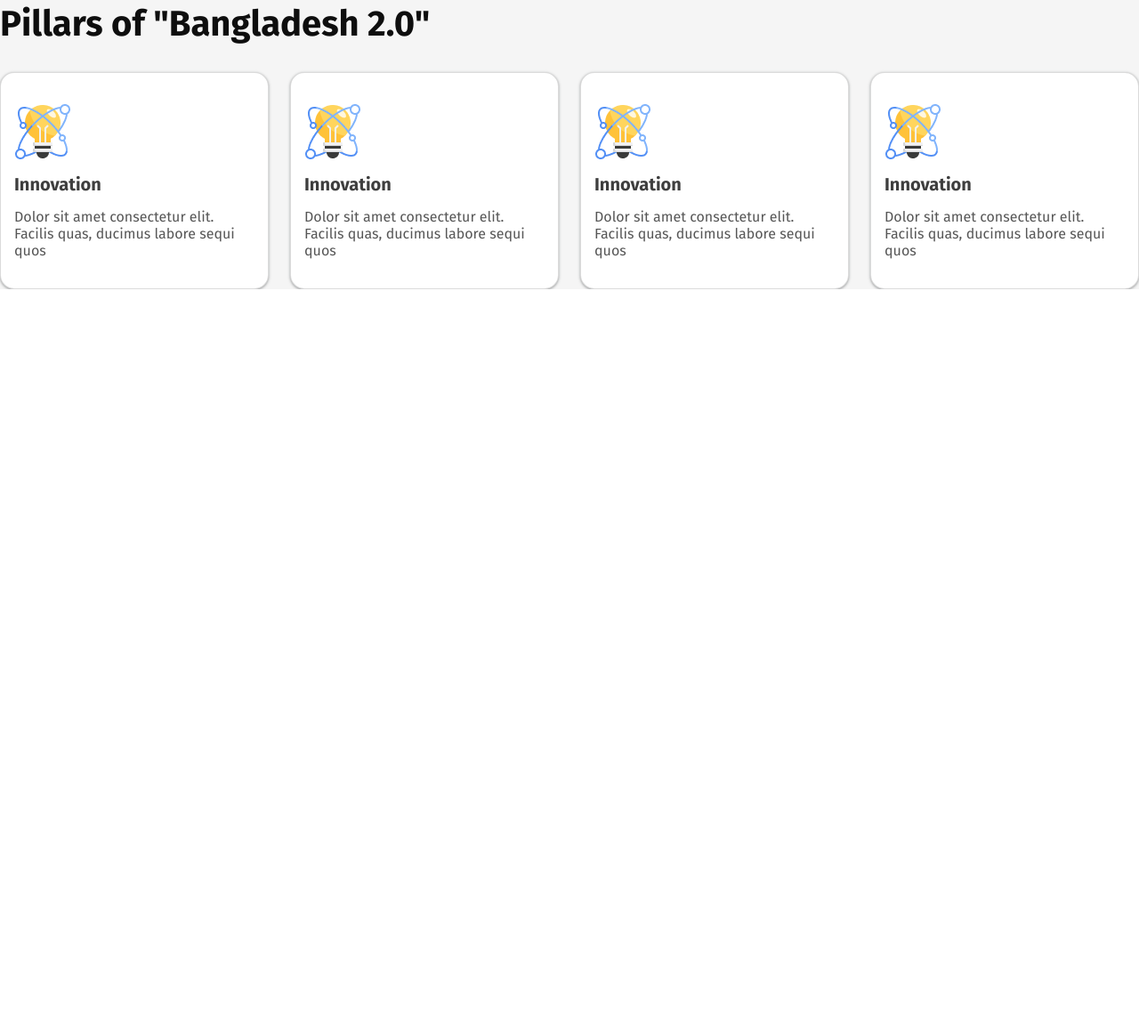
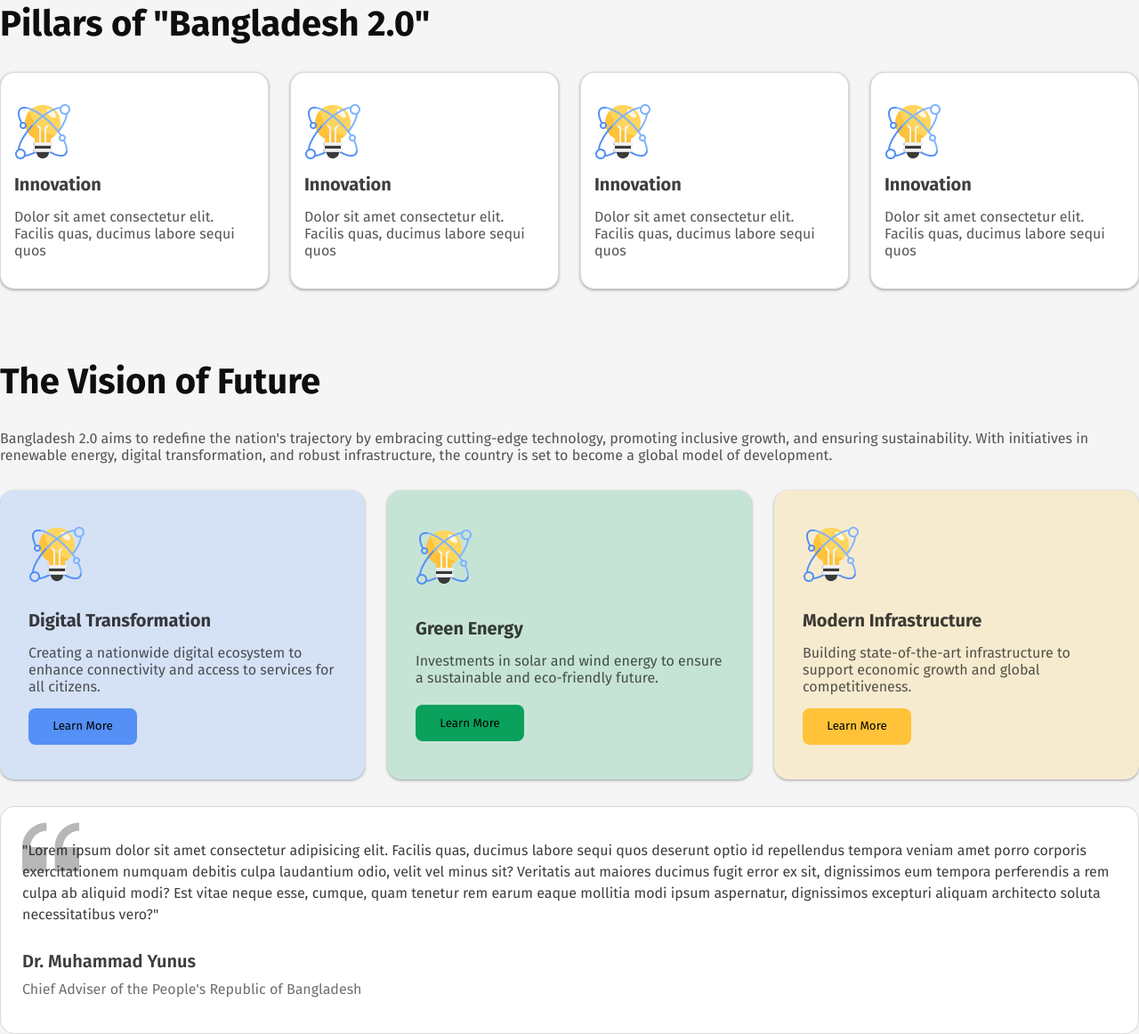
Before and after one commit to Mashruf-Ahmed55/assessment-01, a plain HTML site: page index.html in a window 1280 px wide. Shown: the part 777-1939 px from the top of the page at 89% size. Before the commit the page ends 1102 px from the top, so only its background shows below. Drawn offline with Linux system fonts and the light colour scheme.

Commit message:
feature section

```diff
--- a/index.html
+++ b/index.html
@@ -65,7 +65,7 @@
       </div>
     </section>
     <!-- Feature Section -->
-    <!-- <section id="feature-section">
+    <section id="feature-section">
       <h1>The Vision of Future</h1>
       <p>
         Bangladesh 2.0 aims to redefine the nation's trajectory by embracing cutting-edge technology, promoting
@@ -118,7 +118,7 @@
         <h2>Dr. Muhammad Yunus</h2>
         <span>Chief Adviser of the People's Republic of Bangladesh</span>
       </div>
-    </section> -->
+    </section>
   </div>
 </body>
 
--- a/styles/style.css
+++ b/styles/style.css
@@ -202,7 +202,7 @@ footer {
   font-weight: 400;
 }
 /* Feature Section */
-/* #feature-section {
+#feature-section {
   display: flex;
   flex-direction: column;
   row-gap: 30px;
@@ -335,4 +335,4 @@ footer {
   font-size: 16px;
   font-weight: 400;
   line-height: 24px;
-} */
+}
```
